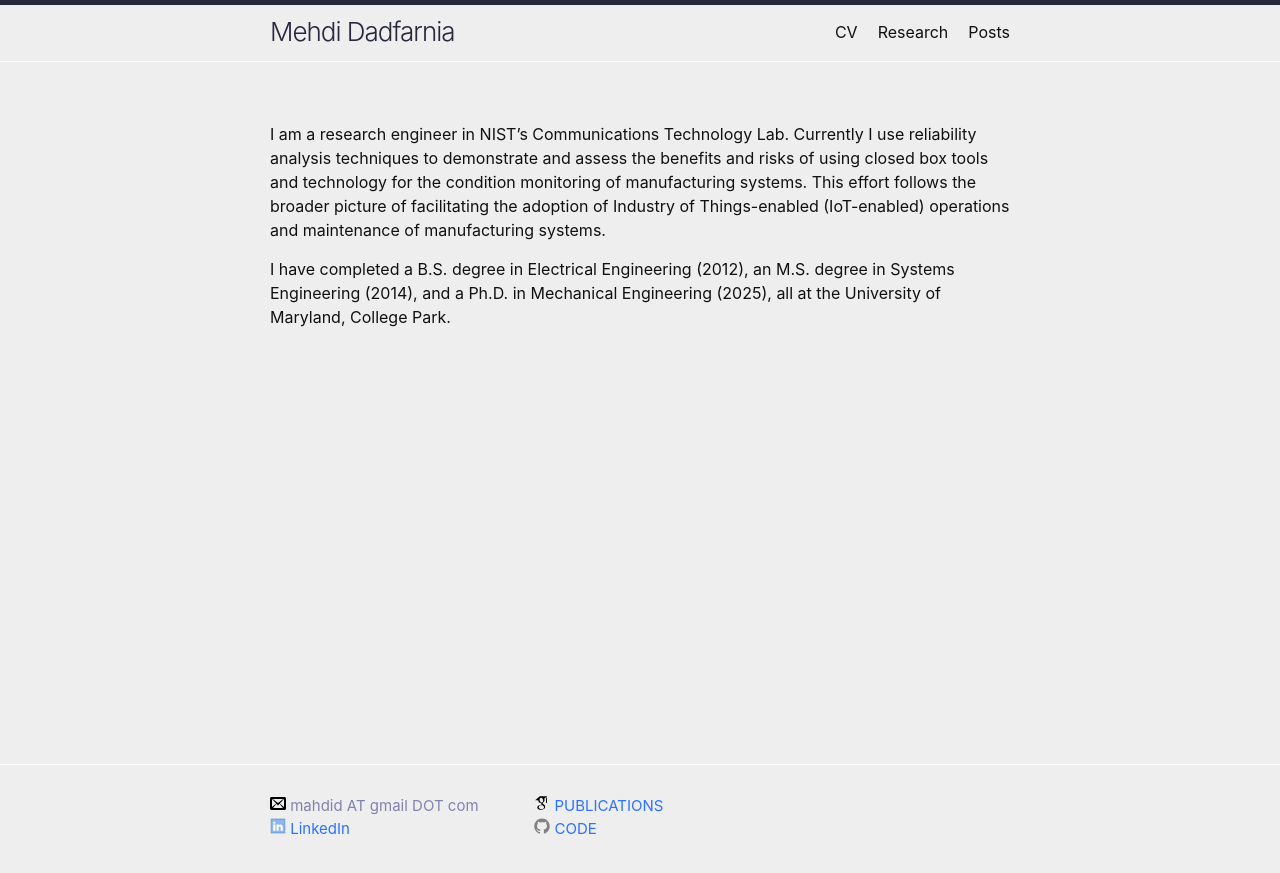
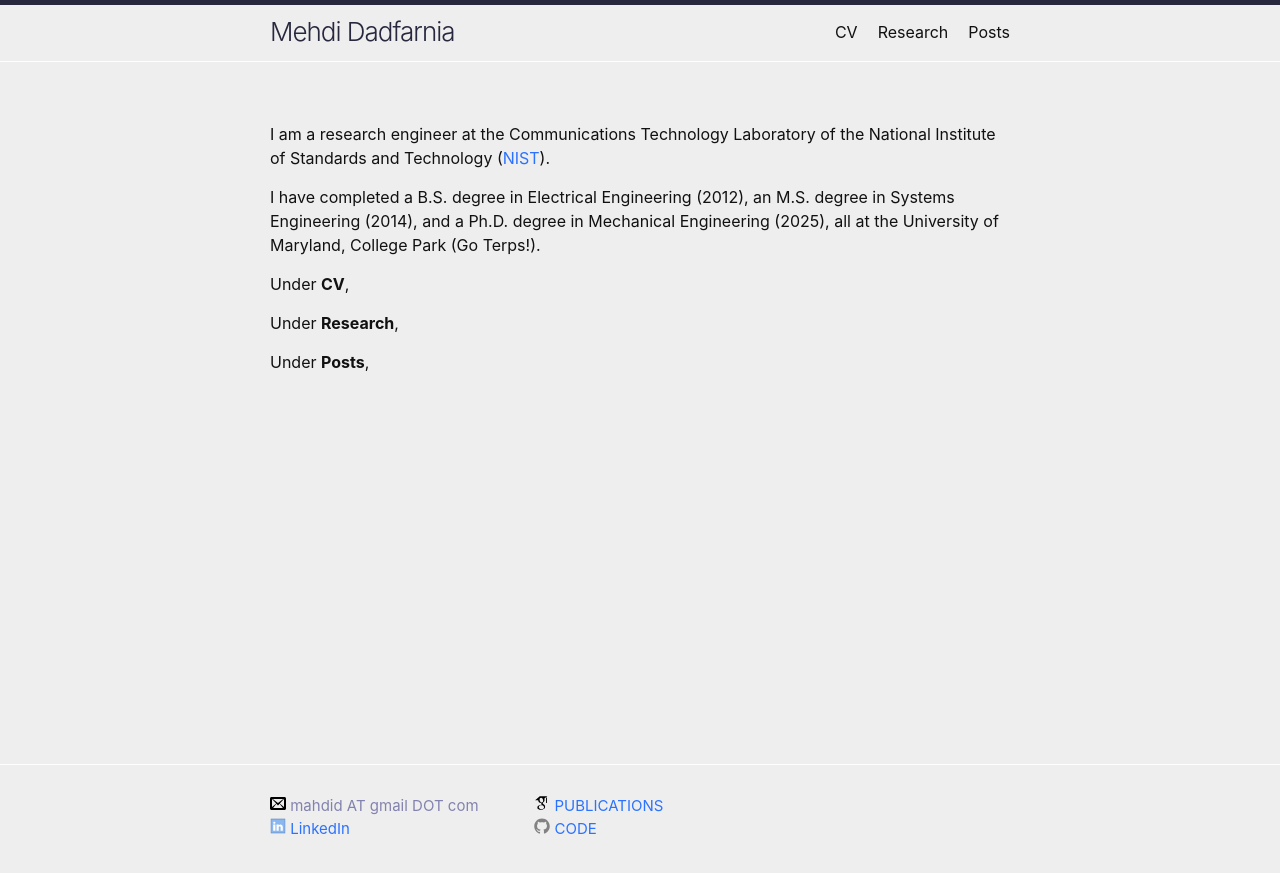
Before and after one commit to mehdidadfarnia/mehdidadfarnia.github.io, a Jekyll site: the page built from index.markdown, in a window 1280 px wide. Shown: the top 873 px of the page. Built offline with Jekyll 4.4.1, drawn with Linux system fonts in a browser that asks for light colours.

Commit message:
test index.md

```diff
--- a/index.markdown
+++ b/index.markdown
@@ -4,6 +4,12 @@
 
 layout: page
 ---
-I am a research engineer in NIST’s Communications Technology Lab. Currently I use reliability analysis techniques to demonstrate and assess the benefits and risks of using closed box tools and technology for the condition monitoring of manufacturing systems. This effort follows the broader picture of facilitating the adoption of Industry of Things-enabled (IoT-enabled) operations and maintenance of manufacturing systems.
+I am a research engineer at the Communications Technology Laboratory of the National Institute of Standards and Technology ([NIST](https://www.nist.gov/)).
 
-I have completed a B.S. degree in Electrical Engineering  (2012), an M.S. degree in Systems Engineering (2014), and a Ph.D. in Mechanical Engineering (2025), all at the University of Maryland, College Park.
+I have completed a B.S. degree in Electrical Engineering (2012), an M.S. degree in Systems Engineering (2014), and a Ph.D. degree in Mechanical Engineering (2025), all at the University of Maryland, College Park (Go Terps!).
+
+Under **CV**,
+
+Under **Research**,
+
+Under **Posts**,
```
